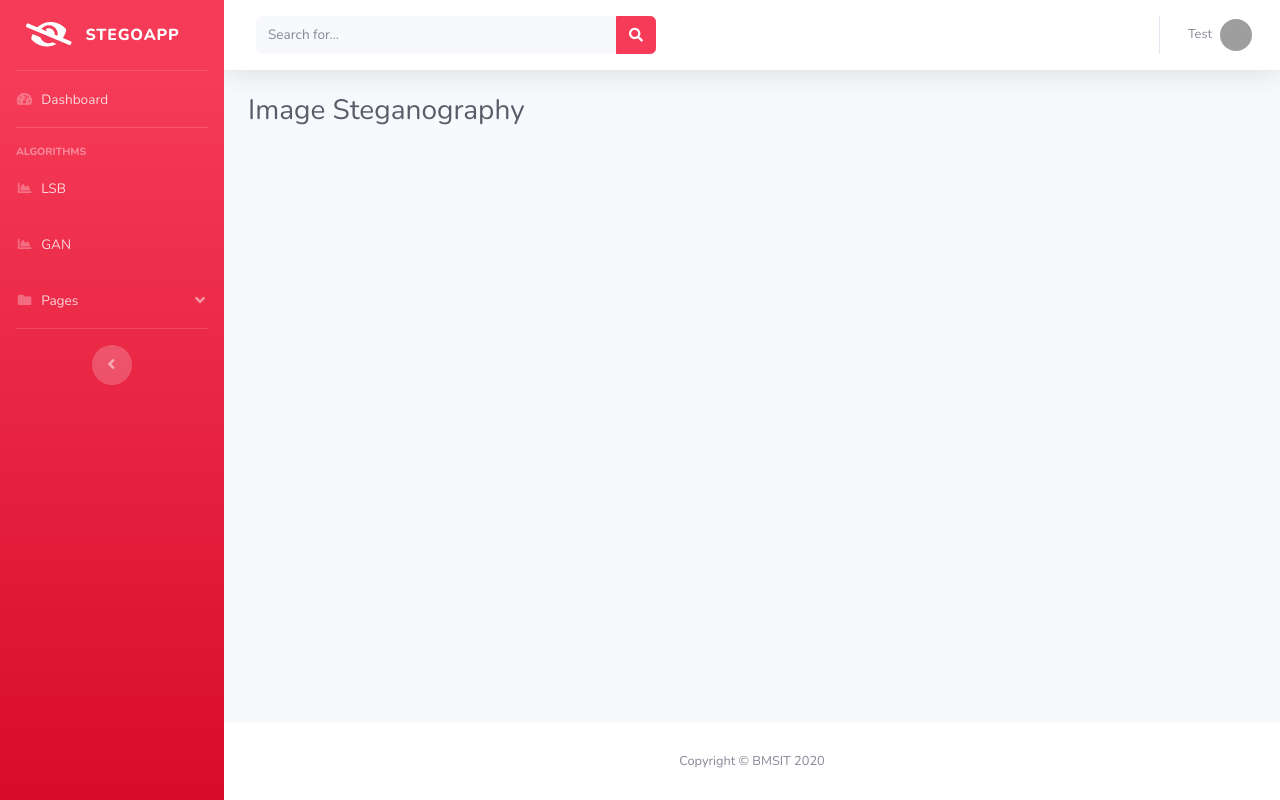
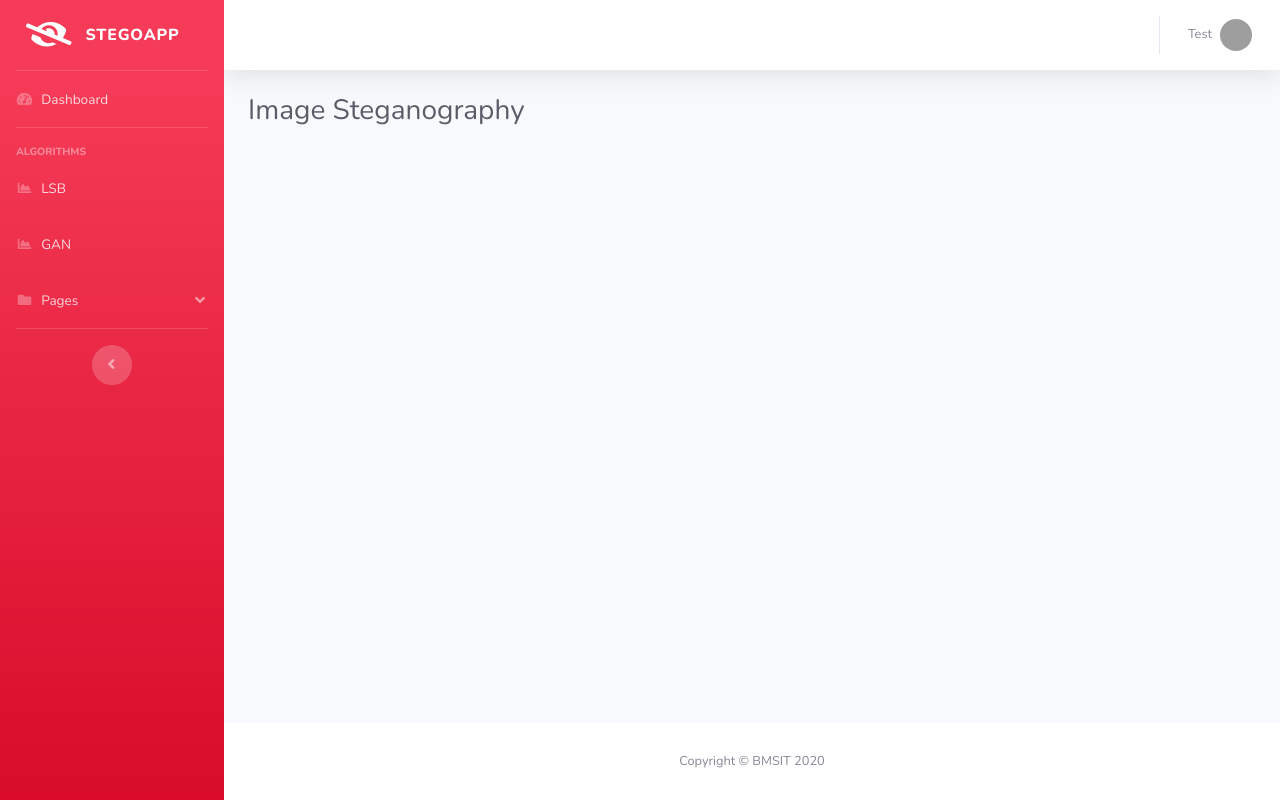
Before and after one commit to tmudunuri/ImageSteganography, a Flask app: page / in a window 1280 px wide. Run offline with Flask 2, Linux system fonts and the light colour scheme; a user stored in the database is signed in; some libraries are stand-ins or nearby versions; grey boxes are pictures that could not be loaded.

Commit message:
Removed search bar

```diff
--- a/webapp/templates/partials/topbar.html
+++ b/webapp/templates/partials/topbar.html
@@ -5,19 +5,6 @@
     <button id="sidebarToggleTop" class="btn btn-link d-md-none rounded-circle mr-3">
         <i class="fa fa-bars"></i>
     </button>
-
-    <!-- Topbar Search -->
-    <form class="d-none d-sm-inline-block form-inline mr-auto ml-md-3 my-2 my-md-0 mw-100 navbar-search">
-        <div class="input-group">
-            <input type="text" class="form-control bg-light border-0 small" placeholder="Search for..."
-                aria-label="Search" aria-describedby="basic-addon2">
-            <div class="input-group-append">
-                <button class="btn btn-primary" type="button">
-                    <i class="fas fa-search fa-sm"></i>
-                </button>
-            </div>
-        </div>
-    </form>
 
     <!-- Topbar Navbar -->
     <ul class="navbar-nav ml-auto">
```
